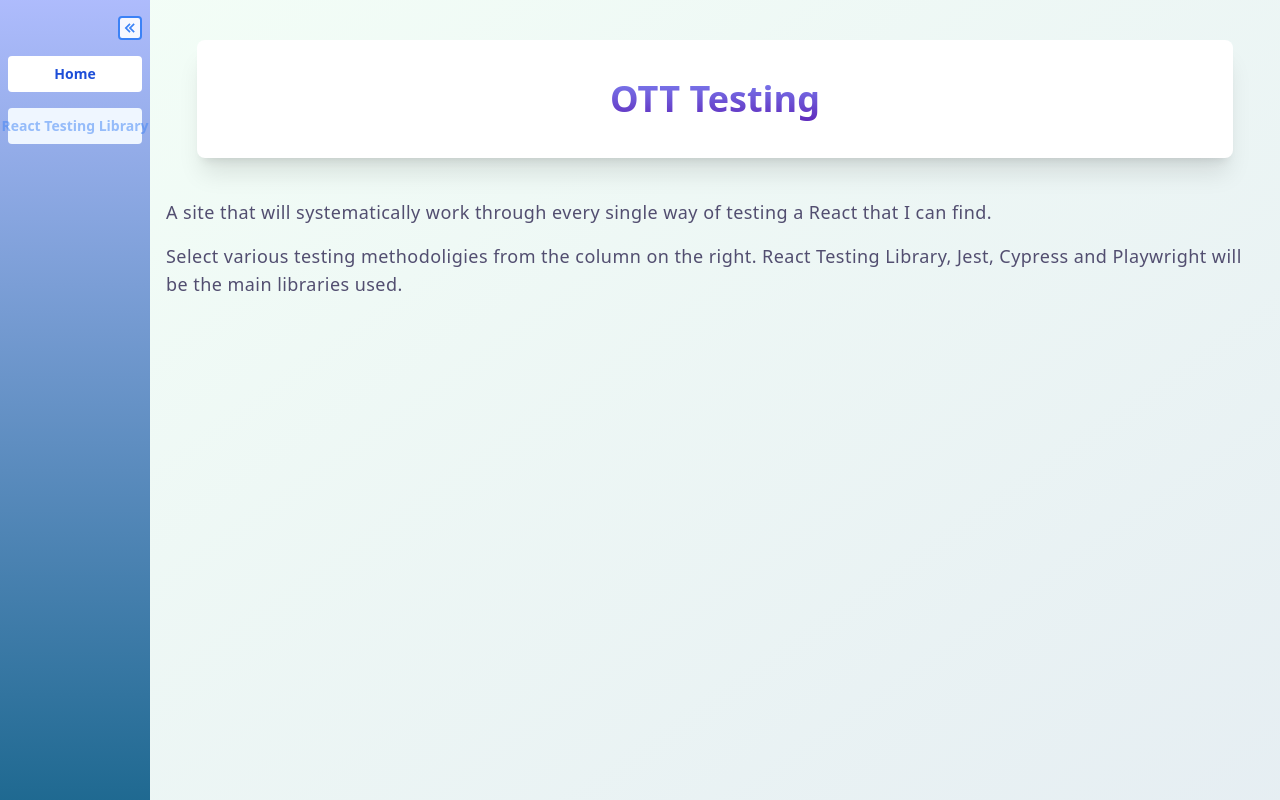
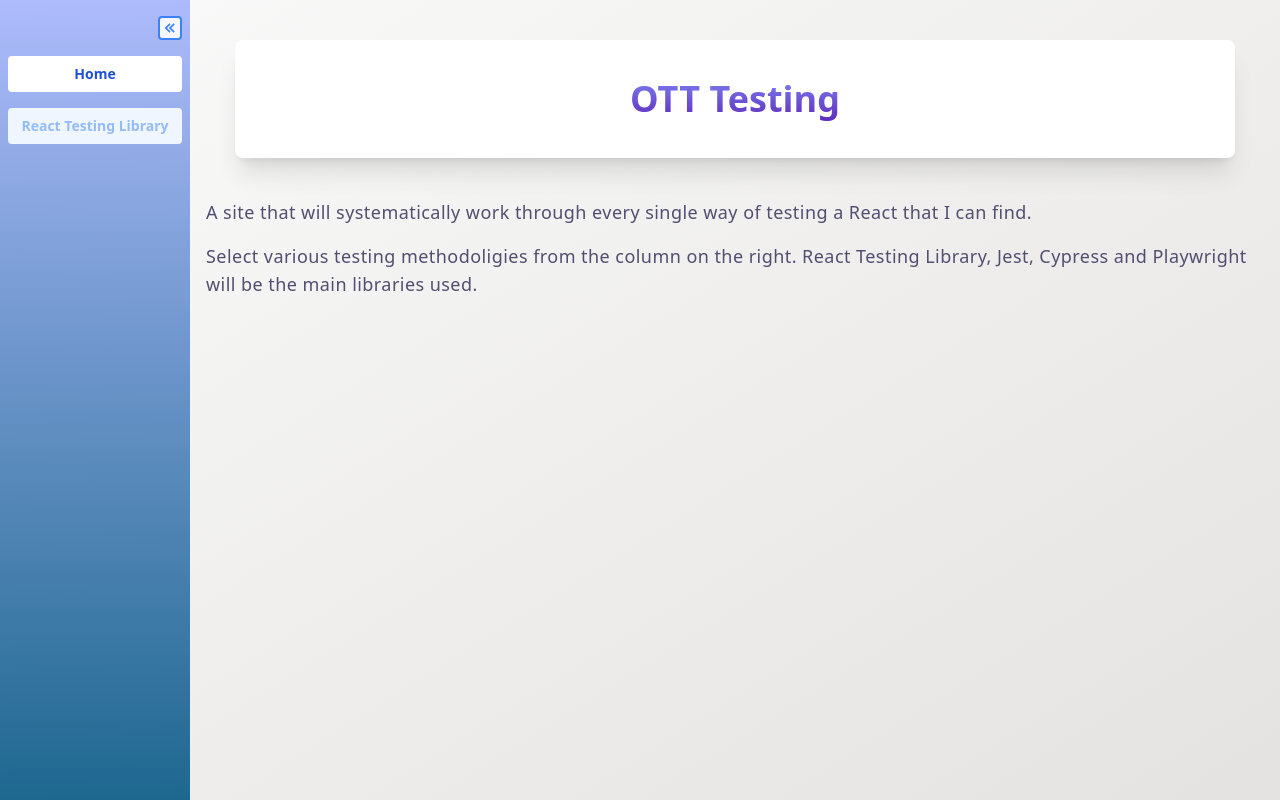
Before and after one commit to PaulHaze/ott-testing, a Next.js app: page / in a window 1280 px wide. Built offline with nearby package versions, Linux system fonts and the light colour scheme.

Commit message:
style tweaks to navbar

```diff
--- a/src/components/navigation/Nav.module.scss
+++ b/src/components/navigation/Nav.module.scss
@@ -14,7 +14,13 @@
 }
 
 .linksList {
-  @apply transition-all duration-500;
+  @apply transition-all;
+}
+.fadeIn {
+  @apply opacity-100 duration-500 delay-200;
+}
+.fadeOut {
+  @apply opacity-0 duration-300;
 }
 
 .sidebarLink {
--- a/src/components/navigation/NavBar.tsx
+++ b/src/components/navigation/NavBar.tsx
@@ -35,7 +35,7 @@ export function NavBar({ showNav, handleNavClick }: NavBarProps) {
       {/* ROUTES */}
       <ul
         className={`${styles.linksList} ${
-          !showNav ? 'opacity-0' : 'opacity-100'
+          !showNav ? styles.fadeOut : styles.fadeIn
         }`}
       >
         {renderRoutes}
--- a/src/layouts/MainLayout.tsx
+++ b/src/layouts/MainLayout.tsx
@@ -20,7 +20,7 @@ export function MainLayout({ children }: MainLayoutProps) {
       <div className="flex flex-grow">
         <div
           className={`ease-in-out transition-all duration-700 ${
-            showNav ? 'min-w-[150px] w-[150px]' : 'min-w-[40px] w-[40px]'
+            showNav ? 'min-w-[190px] w-[150px]' : 'min-w-[40px] w-[40px]'
           }`}
         >
           <NavBar showNav={showNav} handleNavClick={handleNavClick} />
--- a/src/pages/index.tsx
+++ b/src/pages/index.tsx
@@ -3,7 +3,7 @@ import type { NextPage } from 'next';
 function Home(): NextPage {
   return (
     <div>
-      <div className="flex-col min-h-[100vh] bg-gradient-to-br from-green-300/10 to-sky-800/10 flex items-center">
+      <div className="flex flex-col items-center">
         <div className="w-11/12 mt-10 bg-white rounded-lg shadow-xl h-max p-md">
           <h1 className="font-bold text-center text-transparent bg-clip-text bg-gradient-to-b from-indigo-400 to-violet-800">
             OTT Testing
--- a/src/styles/main.scss
+++ b/src/styles/main.scss
@@ -3,6 +3,9 @@
 @tailwind utilities;
 
 @layer base {
+  body {
+    @apply min-h-[100vh] bg-gradient-to-br from-stone-300/10 to-stone-500/20;
+  }
   h1 {
     @apply text-4xl font-normal leading-normal;
   }
@@ -18,9 +21,13 @@
   h5 {
     @apply text-lg font-normal leading-normal;
   }
+  // .main-bg {
+  //   @apply min-h-[100vh] bg-gradient-to-br from-green-300/10 to-sky-800/10;
+  // }
 }
 
-@layer components {}
+@layer components {
+}
 
 @layer utilities {
   .bb {
```
